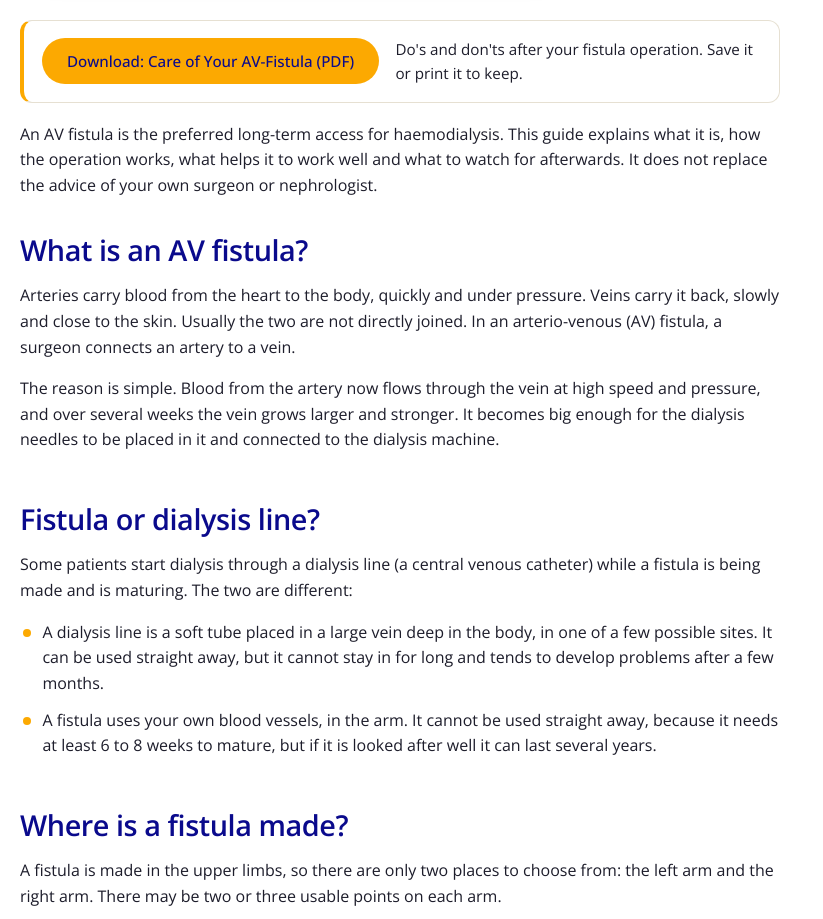
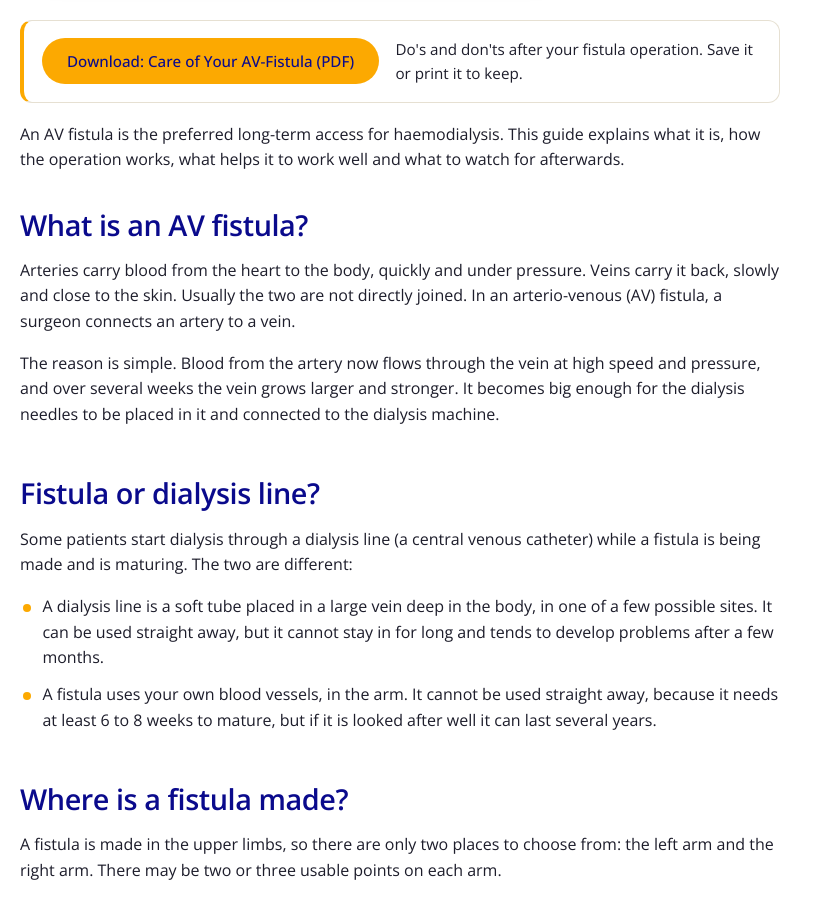
Before and after one commit to Princegates/Admed-Specialist-Clinic, a plain HTML site: page public/insights/av-fistula-guide.html in a window 1280 px wide. Shown: the part 860-1779 px from the top of the page, without its empty margins (0-823 px from the left). Drawn offline with nearby package versions, Linux system fonts and the light colour scheme.

Commit message:
AV fistula guide: remove the 'does not replace advice' sentence from the introduction
Co-Authored-By: Claude Sonnet 5.5 <noreply@anthropic.com>
Claude-Session: https://claude.ai/code/session_01BWcyxHqoUdnc8RkRHfdbu5

```diff
--- a/public/assets/js/config.js
+++ b/public/assets/js/config.js
@@ -315,7 +315,7 @@ window.ADMED = {
       title: "AV fistula: what to know before and after the operation",
       summary: "A patient guide to the AV fistula, the long-lasting access for haemodialysis: how it works, how it is made and how to look after it.",
       body: [
-        "An AV fistula is the preferred long-term access for haemodialysis. This guide explains what it is, how the operation works, what helps it to work well and what to watch for afterwards. It does not replace the advice of your own surgeon or nephrologist.",
+        "An AV fistula is the preferred long-term access for haemodialysis. This guide explains what it is, how the operation works, what helps it to work well and what to watch for afterwards.",
         "## What is an AV fistula?",
         "Arteries carry blood from the heart to the body, quickly and under pressure. Veins carry it back, slowly and close to the skin. Usually the two are not directly joined. In an arterio-venous (AV) fistula, a surgeon connects an artery to a vein.",
         "The reason is simple. Blood from the artery now flows through the vein at high speed and pressure, and over several weeks the vein grows larger and stronger. It becomes big enough for the dialysis needles to be placed in it and connected to the dialysis machine.",
--- a/public/insights/av-fistula-guide.html
+++ b/public/insights/av-fistula-guide.html
@@ -142,7 +142,7 @@
   <div class="container">
     <article class="svc-article" id="articleBody">
         <p class="dl-box"><a class="btn btn--primary" href="../assets/docs/care-of-your-av-fistula.pdf" download>Download: Care of Your AV-Fistula (PDF)</a><span>Do&#x27;s and don&#x27;ts after your fistula operation. Save it or print it to keep.</span></p>
-        <p>An AV fistula is the preferred long-term access for haemodialysis. This guide explains what it is, how the operation works, what helps it to work well and what to watch for afterwards. It does not replace the advice of your own surgeon or nephrologist.</p>
+        <p>An AV fistula is the preferred long-term access for haemodialysis. This guide explains what it is, how the operation works, what helps it to work well and what to watch for afterwards.</p>
         <h2>What is an AV fistula?</h2>
         <p>Arteries carry blood from the heart to the body, quickly and under pressure. Veins carry it back, slowly and close to the skin. Usually the two are not directly joined. In an arterio-venous (AV) fistula, a surgeon connects an artery to a vein.</p>
         <p>The reason is simple. Blood from the artery now flows through the vein at high speed and pressure, and over several weeks the vein grows larger and stronger. It becomes big enough for the dialysis needles to be placed in it and connected to the dialysis machine.</p>
```
Also changed, not shown: public/cookies.html (+1 -1 lines).
